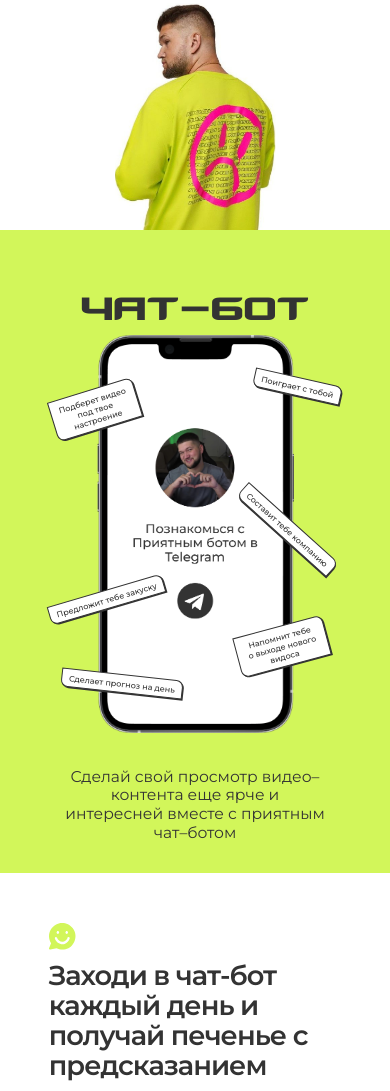
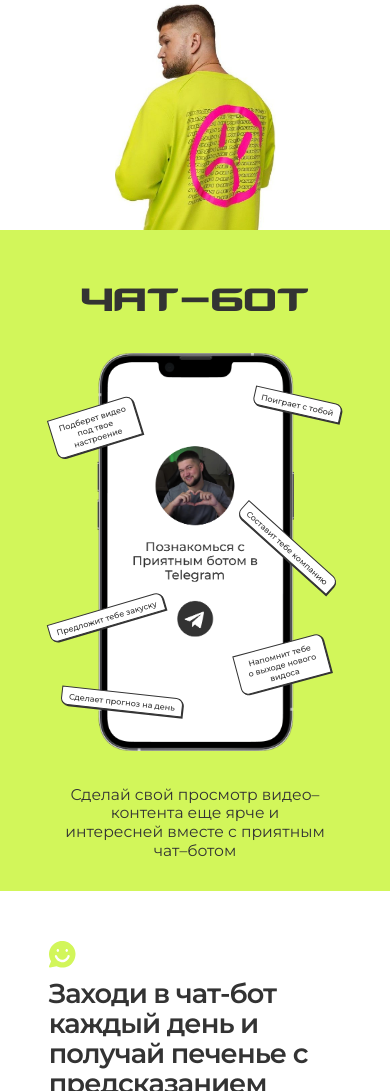
Before and after one commit to Zaidigalov/pleasant-ildar, a plain HTML site: page index.html in a window 390 px wide. Shown: the part 1080-2171 px from the top of the page. Drawn offline with nearby package versions, Linux system fonts and the light colour scheme.

Commit message:
Update style.css

```diff
--- a/css/style.css
+++ b/css/style.css
@@ -1229,7 +1229,7 @@ body {
 
 @media screen and (max-width: 481px) {
   .bot__container {
-    padding: 60px 0 30px;
+    padding: clamp(30px, 13vw, 60px) 0 30px;
     margin-top: -3px;
     margin-bottom: clamp(50px, 13vw, 62px);
   }
@@ -1239,7 +1239,7 @@ body {
     font-size: clamp(36px, 11.5vw, 55.5px);
     width: 100%;
     white-space: nowrap;
-    margin-bottom: 0px;
+    margin-bottom: clamp(20px, 7vw, 35px);
   }
 
   .bot-title_right {
```
